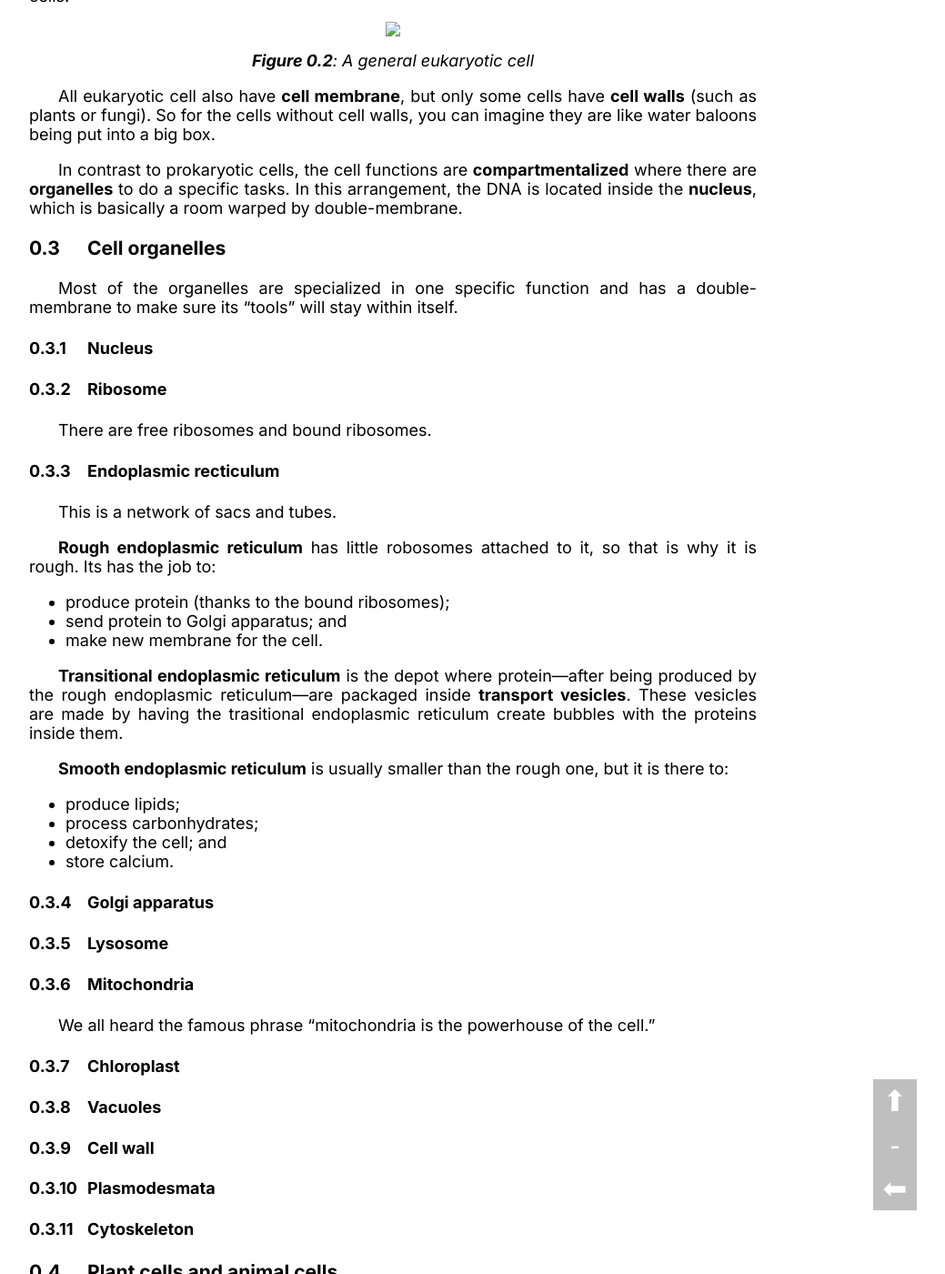
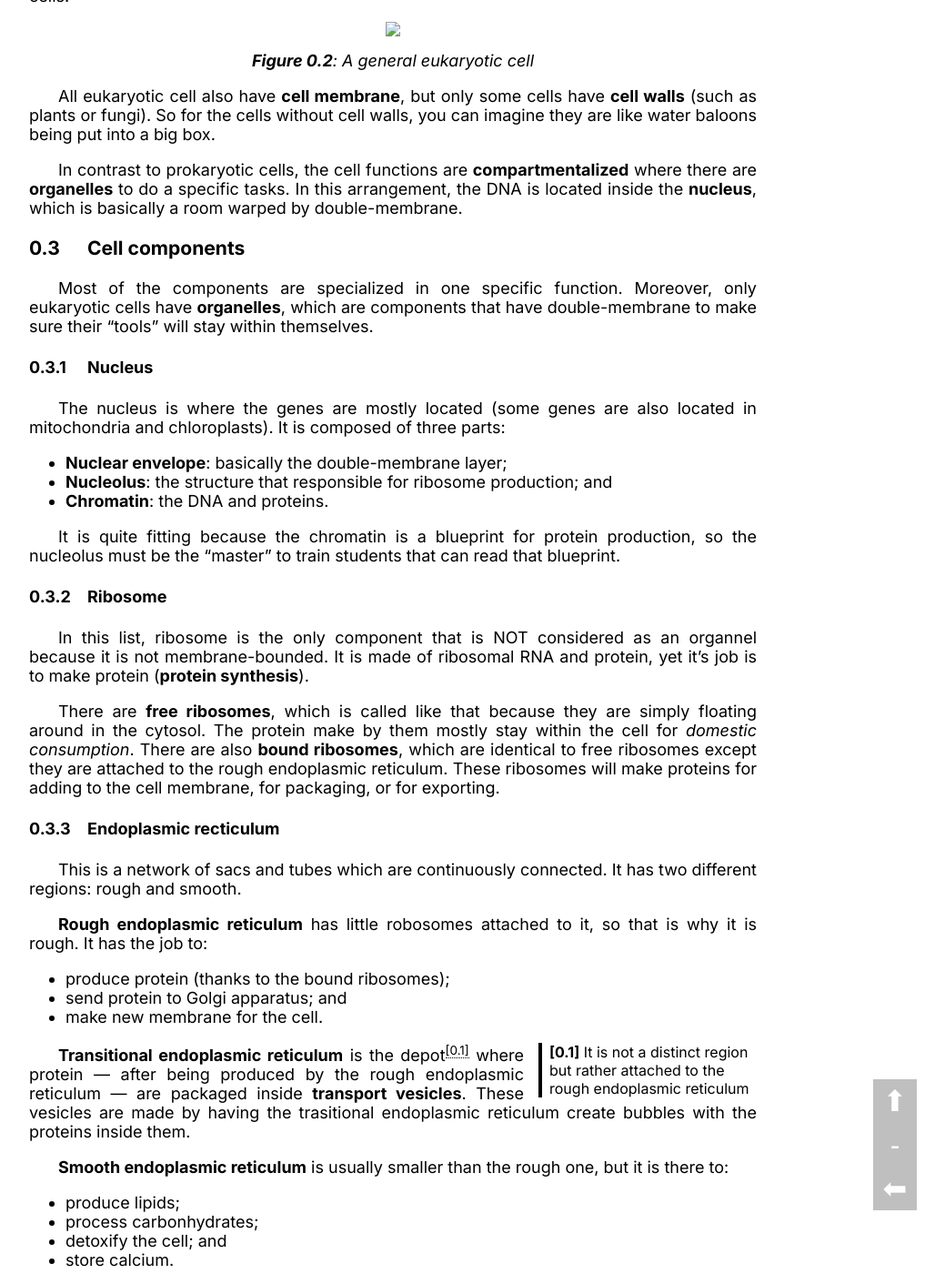
Before and after one commit to LukeNK/n-week-project, a Jekyll site: the page built from drafts/cells.md, in a window 1280 px wide and 1400 px high, scrolled down 683 px. Shown: the whole window at 91% size, without its empty margins (208-1247 px from the left). Built offline with Jekyll 4.4.1, drawn with Linux system fonts in a browser that asks for light colours; some of the changed text lies outside the part shown.

Commit message:
Done with endoplasmic reticulum

```diff
--- a/drafts/cells.md
+++ b/drafts/cells.md
@@ -2,6 +2,8 @@
 layout: draft
 title: Cells
 ---
+
+<!-- This chapter requires A LOT of drawings, so rather than publish everything all at once, just work through it slowly -->
 
 ### Prokaryotic cell
 Prokaryotic cells are tiny cells are mostly 1–4 micrometers in length. They mostly live independently (**unicellular**) or collaborate with each other (**colonial**). Colonial means that the cells are mostly similar to each other but by staying together, they ensure a higher chance of survival. Bacteria and archaea are structually prokaryotic.
@@ -27,23 +29,31 @@ All eukaryotic cell also have **cell membrane**, but only some cells have **cell
 
 In contrast to prokaryotic cells, the cell functions are **compartmentalized** where there are **organelles** to do a specific tasks. In this arrangement, the DNA is located inside the **nucleus**, which is basically a room warped by double-membrane.
 
-### Cell organelles
-Most of the organelles are specialized in one specific function and has a double-membrane to make sure its "tools" will stay within itself.
+### Cell components
+Most of the components are specialized in one specific function. Moreover, only eukaryotic cells have **organelles**, which are components that have double-membrane to make sure their "tools" will stay within themselves.
 
 #### Nucleus
+The nucleus is where the genes are mostly located (some genes are also located in mitochondria and chloroplasts). It is composed of three parts:
+- **Nuclear envelope**: basically the double-membrane layer;
+- **Nucleolus**: the structure that responsible for ribosome production; and
+- **Chromatin**: the DNA and proteins.
+
+It is quite fitting because the chromatin is a blueprint for protein production, so the nucleolus must be the "master" to train students that can read that blueprint.
 
 #### Ribosome
-There are free ribosomes and bound ribosomes.
+In this list, ribosome is the only component that is NOT considered as an organnel because it is not membrane-bounded. It is made of ribosomal RNA and protein, yet it's job is to make protein (**protein synthesis**).
+
+There are **free ribosomes**, which is called like that because they are simply floating around in the cytosol. The protein make by them mostly stay within the cell for _domestic consumption_. There are also **bound ribosomes**, which are identical to free ribosomes except they are attached to the rough endoplasmic reticulum. These ribosomes will make proteins for adding to the cell membrane, for packaging, or for exporting.
 
 #### Endoplasmic recticulum
-This is a network of sacs and tubes.
+This is a network of sacs and tubes which are continuously connected. It has two different regions: rough and smooth.
 
-**Rough endoplasmic reticulum** has little robosomes attached to it, so that is why it is rough. Its has the job to:
+**Rough endoplasmic reticulum** has little robosomes attached to it, so that is why it is rough. It has the job to:
 - produce protein (thanks to the bound ribosomes);
 - send protein to Golgi apparatus; and
 - make new membrane for the cell.
 
-**Transitional endoplasmic reticulum** is the depot where protein—after being produced by the rough endoplasmic reticulum—are packaged inside **transport vesicles**. These vesicles are made by having the trasitional endoplasmic reticulum create bubbles with the proteins inside them.
+**Transitional endoplasmic reticulum** is the depot<note>It is not a distinct region but rather attached to the rough endoplasmic reticulum</note> where protein — after being produced by the rough endoplasmic reticulum — are packaged inside **transport vesicles**. These vesicles are made by having the trasitional endoplasmic reticulum create bubbles with the proteins inside them.
 
 **Smooth endoplasmic reticulum** is usually smaller than the rough one, but it is there to:
 - produce lipids;
@@ -55,8 +65,8 @@ This is a network of sacs and tubes.
 
 #### Lysosome
 
-#### Mitochondria
-We all heard the famous phrase "mitochondria is the powerhouse of the cell."
+#### Mitochondrion
+The plural form of mitochondrion is "mitochondria" and we all heard the famous phrase "mitochondria is the powerhouse of the cell."
 
 #### Chloroplast
 
```
